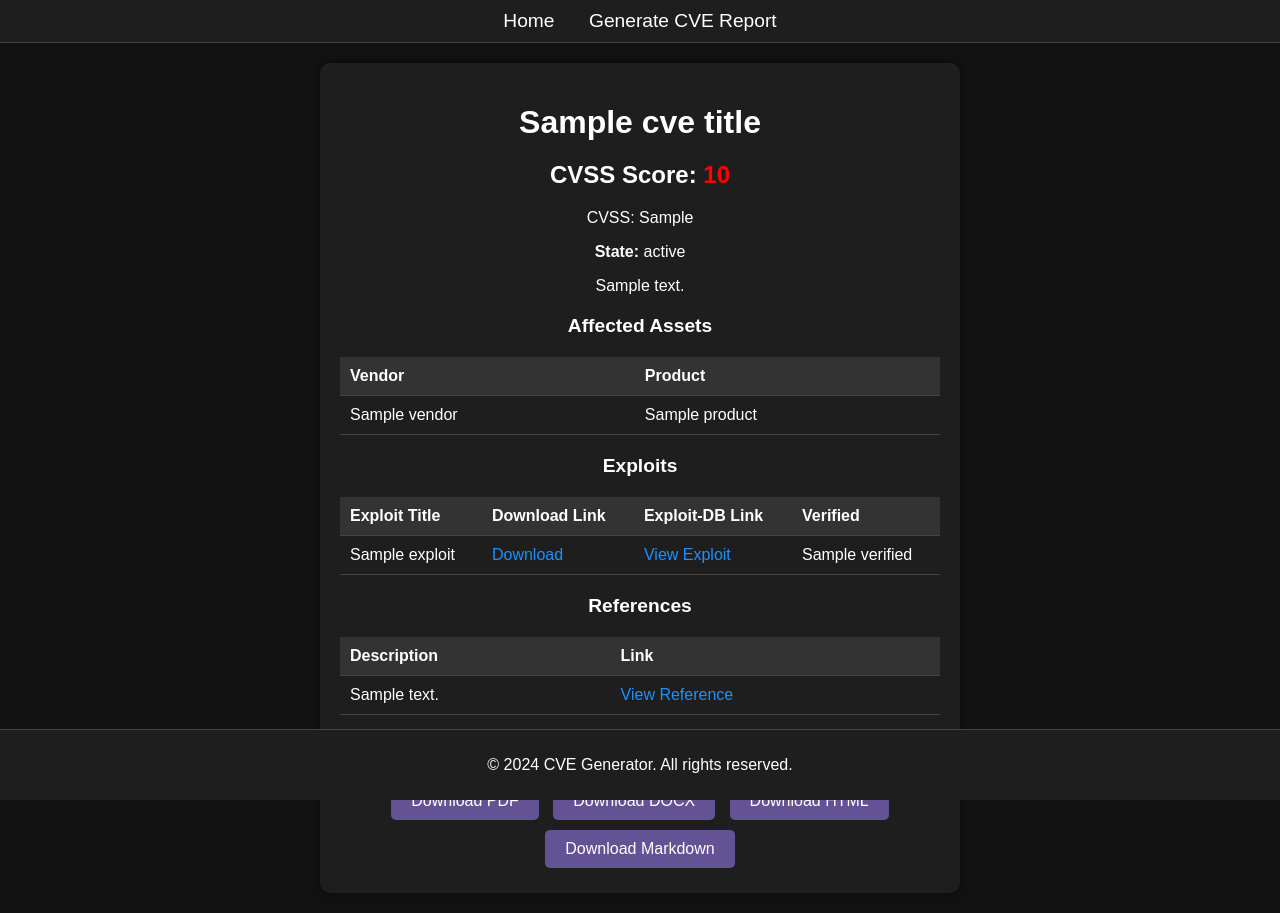
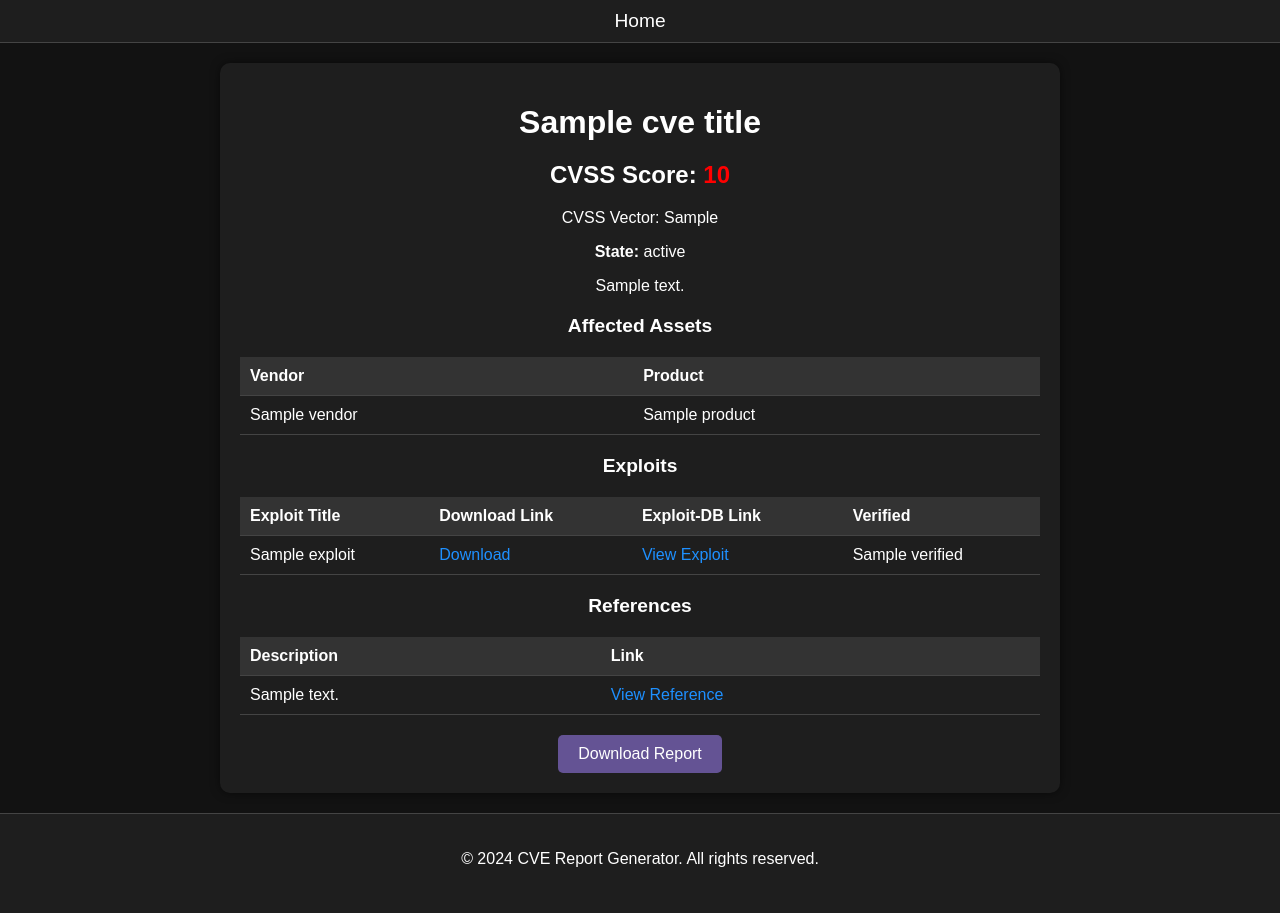
Before and after one commit to Arzumirzeb/CVE_report_Generator, a Flask app: template templates/report.html in a window 1280 px wide. After the commit the page ends 867 px from the top, so only its background shows below. Run offline with Flask 3, Linux system fonts and the light colour scheme; the template is opened without the code that fills it: most values are stand-ins (such as "Sample title", 1, 10 or a date in 2020).

Commit message:
updated version

```diff
--- a/app.py
+++ b/app.py
@@ -1,4 +1,4 @@
-from flask import Flask, render_template, request, send_file
+from flask import Flask, render_template, request, send_file, abort
 from cve_scraper import get_info
 from check_cve import check_cve
 from cve_report import create_pdf, create_docx, create_html, create_md
@@ -6,23 +6,42 @@ import os
 
 app = Flask(__name__)
 
+# Define the directory for storing reports
+REPORTS_DIR = 'static/reports'
+os.makedirs(REPORTS_DIR, exist_ok=True)
+
 @app.route('/', methods=['GET', 'POST'])
 def index():
     if request.method == 'POST':
-        cve_id = request.form['cve_id']
+        cve_id = request.form.get('cve_id')
+
+        if not cve_id:
+            return render_template('index.html', error="CVE ID is required.")
+
         cve_check_result = check_cve(cve_id)
-        if cve_check_result is not True:
-            return render_template('index.html', error=cve_check_result)
+        if not cve_check_result:
+            return render_template('index.html', error="Invalid CVE ID.")
 
         info = get_info(cve_id)
         if not info or "cve_title" not in info:
             return render_template('index.html', error="No data found for the provided CVE ID.")
 
+        # File paths
+        file_paths = {
+            "pdf": os.path.join(REPORTS_DIR, "cve_report.pdf"),
+            "docx": os.path.join(REPORTS_DIR, "cve_report.docx"),
+            "html": os.path.join(REPORTS_DIR, "cve_report.html"),
+            "md": os.path.join(REPORTS_DIR, "cve_report.md")
+        }
+
         # Generate the reports
-        create_pdf(info, "cve_report.pdf")
-        create_docx(info, "cve_report.docx")
-        create_html(info, "cve_report.html")
-        create_md(info, "cve_report.md")
+        try:
+            create_pdf(info, file_paths["pdf"])
+            create_docx(info, file_paths["docx"])
+            create_html(info, file_paths["html"])
+            create_md(info, file_paths["md"])
+        except Exception as e:
+            return render_template('index.html', error=f"Error generating reports: {e}")
 
         return render_template('report.html', **info)
 
@@ -37,11 +56,14 @@ def download(file_type):
         "md": "cve_report.md"
     }
 
-    file_path = file_map.get(file_type)
-    if file_path and os.path.exists(file_path):
-        return send_file(file_path, as_attachment=True)
-    else:
-        return "File not found.", 404
+    file_name = file_map.get(file_type)
+    if file_name:
+        file_path = os.path.join(REPORTS_DIR, file_name)
+        if os.path.exists(file_path):
+            return send_file(file_path, as_attachment=True)
+
+    # If file not found, return an error message
+    return render_template('index.html', error="File not found."), 404
 
 if __name__ == '__main__':
     app.run(debug=True)
--- a/static/css/styles.css
+++ b/static/css/styles.css
@@ -1,15 +1,20 @@
 /* General Styles */
+html, body {
+    height: 100%; /* Ensure full height for both html and body */
+    margin: 0;
+}
+
 body {
     font-family: Arial, sans-serif;
     background-color: #121212;
     color: white;
-    margin: 0;
-    padding: 0;
+    display: flex;
+    flex-direction: column;
 }
 
 /* Container Styles */
 .index-container, .report-container {
-    max-width: 600px;
+    max-width: 800px; /* Increased the max-width for a larger container */
     margin: 20px auto; /* Center container horizontally */
     padding: 20px;
     background-color: #1e1e1e;
@@ -19,6 +24,12 @@ body {
 }
 
 /* Form Styles */
+.cve-form {
+    display: flex;
+    flex-direction: column; /* Stack form elements vertically */
+    align-items: center; /* Center form elements horizontally */
+}
+
 label {
     display: block;
     margin: 10px 0 5px;
@@ -26,16 +37,37 @@ label {
     color: #FFFFFF;
 }
 
+/* Text Input Styles */
 input[type="text"] {
     width: calc(100% - 22px); /* Adjust width to fit padding and border */
+    max-width: 400px; /* Set maximum width to prevent stretching */
     padding: 10px;
     margin-bottom: 20px;
     border: 1px solid #ccc;
     border-radius: 5px;
     background-color: #333;
     color: #FFF;
+    box-sizing: border-box; /* Include padding in width calculation */
 }
 
+/* Checkbox Styles */
+input[type="checkbox"] {
+    accent-color: #645394; /* Color of the checkbox itself */
+    margin-right: 10px; /* Space between checkbox and label */
+    cursor: pointer;
+    width: 20px; /* Fixed width for checkbox */
+    height: 20px; /* Fixed height for checkbox */
+    vertical-align: middle; /* Align checkbox vertically with text */
+}
+
+.checkbox-label {
+    display: flex;
+    align-items: center; /* Align checkbox and label vertically */
+    font-size: 1em;
+    color: #FFFFFF;
+}
+
+/* Button Styles */
 button {
     padding: 10px 20px;
     background-color: #645394;
@@ -132,30 +164,59 @@ h3 {
 
 /* CVSS Score Styles */
 .cvss-score {
-    color: red; /* CVSS Score in red */
     font-size: 1.5em;
     font-weight: bold;
 }
 
-/* Download Links Styles */
-.download-links {
+.cvss-value {
+    color: red; /* Highlighted color for CVSS Value */
+}
+
+/* Download Links Dropdown Styles */
+.dropdown {
+    position: relative;
+    display: inline-block;
     margin-top: 20px;
 }
 
-.download-links .btn {
-    display: inline-block;
-    padding: 10px 20px;
-    margin: 5px;
+.dropbtn {
     background-color: #645394;
     color: white;
-    text-decoration: none;
+    padding: 10px 20px;
+    font-size: 1em;
+    border: none;
     border-radius: 5px;
-    font-size: 1em;
-    transition: background-color 0.3s;
+    cursor: pointer;
 }
 
-.download-links .btn:hover {
+.dropbtn:hover {
     background-color: #51427a;
+}
+
+.dropdown-content {
+    display: none;
+    position: absolute;
+    background-color: #1e1e1e;
+    box-shadow: 0 0 10px rgba(0, 0, 0, 0.5);
+    border-radius: 5px;
+    z-index: 1;
+    width: 100%; /* Ensure dropdown width is the same as button width */
+    margin-top: 5px; /* Add margin to avoid overlapping with button */
+}
+
+.dropdown-content a {
+    color: #FFFFFF;
+    padding: 10px 20px;
+    display: block;
+    text-decoration: none;
+}
+
+.dropdown-content a:hover {
+    background-color: #333;
+}
+
+.dropdown:hover .dropdown-content {
+    display: block;
 }
 
 /* Footer Styles */
@@ -163,16 +224,7 @@ footer {
     background-color: #1e1e1e;
     color: #FFFFFF;
     text-align: center;
-    padding: 10px 0;
-    position: fixed;
-    width: 100%;
-    bottom: 0;
+    padding: 20px 0; /* Increased padding for footer */
     border-top: 1px solid #444; /* Added border for footer */
+    margin-top: auto; /* Push footer to bottom of page */
 }
-.cvss-score {
-    color: white; /* Default color */
-}
-
-.cvss-value {
-    color: red; /* Highlighted color for CVSS Score */
-}
--- a/templates/base.html
+++ b/templates/base.html
@@ -3,23 +3,29 @@
 <head>
     <meta charset="UTF-8">
     <meta name="viewport" content="width=device-width, initial-scale=1.0">
-    <title>{% block title %}CVE Generator{% endblock %}</title>
+    <title>{% block title %}CVE Report Generator{% endblock %}</title>
     <link rel="stylesheet" href="{{ url_for('static', filename='css/styles.css') }}">
 </head>
 <body>
     <header>
+
         <nav>
             <ul>
                 <li><a href="{{ url_for('index') }}">Home</a></li>
-                <li><a href="{{ url_for('index') }}">Generate CVE Report</a></li>
+                <!-- Add other navigation links if needed -->
             </ul>
         </nav>
     </header>
+
     <main>
-        {% block content %}{% endblock %}
+        {% block content %}
+        <!-- Content will be injected here -->
+        {% endblock %}
     </main>
+
     <footer>
-        <p>&copy; 2024 CVE Generator. All rights reserved.</p>
+        <p>&copy; 2024 CVE Report Generator. All rights reserved.</p>
+
     </footer>
 </body>
 </html>
--- a/templates/report.html
+++ b/templates/report.html
@@ -4,16 +4,10 @@
 
 {% block content %}
 <div class="report-container">
-    <!-- Display CVE Name -->
     <h1>{{ cve_title }}</h1>
-
-    <!-- Display CVSS Score -->
     <h2 class="cvss-score">CVSS Score: <span class="cvss-value">{{ cvss_score }}</span></h2>
-    <p>CVSS: {{ cvss_vector }}</p>
-
-    <!-- Display CVE State -->
+    <p>CVSS Vector: {{ cvss_vector }}</p>
     <p><strong>State:</strong> {{ state }}</p>
-
     <p>{{ description }}</p>
 
     <h3>Affected Assets</h3>
@@ -92,13 +86,14 @@
         </tbody>
     </table>
 
-    <!-- Download Links -->
-    <div class="download-links">
-        <h3>Download Report</h3>
-        <a href="{{ url_for('download', file_type='pdf') }}" class="btn">Download PDF</a>
-        <a href="{{ url_for('download', file_type='docx') }}" class="btn">Download DOCX</a>
-        <a href="{{ url_for('download', file_type='html') }}" class="btn">Download HTML</a>
-        <a href="{{ url_for('download', file_type='md') }}" class="btn">Download Markdown</a>
+    <div class="dropdown">
+        <button class="dropbtn">Download Report</button>
+        <div class="dropdown-content">
+            <a href="{{ url_for('download', file_type='pdf') }}">Download PDF</a>
+            <a href="{{ url_for('download', file_type='docx') }}">Download DOCX</a>
+            <a href="{{ url_for('download', file_type='html') }}">Download HTML</a>
+            <a href="{{ url_for('download', file_type='md') }}">Download Markdown</a>
+        </div>
     </div>
 </div>
 {% endblock %}
```
Also changed, not shown: cve_scraper.py (+18 -11 lines), templates/index.html (+7 -25 lines).
